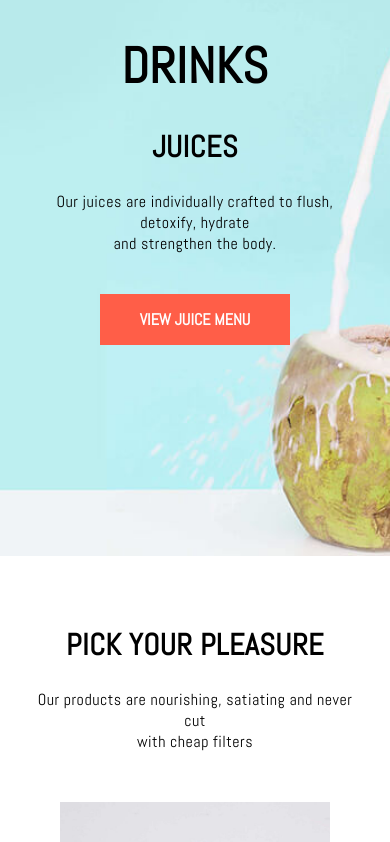
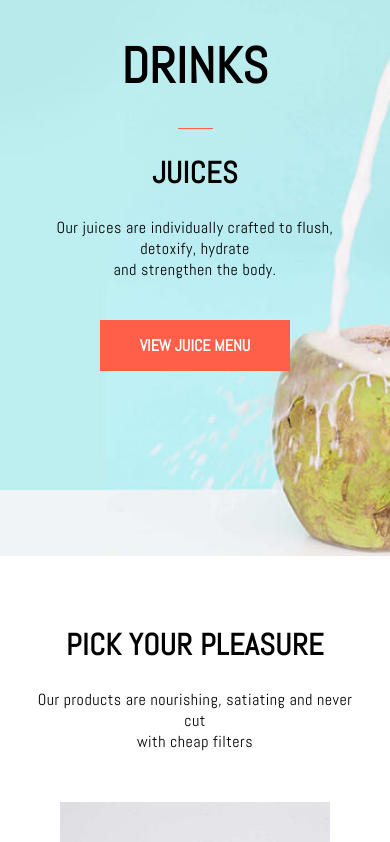
Before and after one commit to cgonz0/juice-served-here, a React (Create React App) app: page / in a window 390 px wide. Shown: the part 1620-2462 px from the top of the page. Built offline with nearby package versions, Linux system fonts and the light colour scheme.

Commit message:
add hlines and fix mobile form appearance

```diff
--- a/src/components/Footer.scss
+++ b/src/components/Footer.scss
@@ -2,7 +2,6 @@
 
 .footer {
   border-top: 1px solid $dividergray;
-  margin-top: 40px;
   padding-top: 30px;
   .footer-1 {
     display: flex;
@@ -30,6 +29,7 @@
           padding-left: 10px;
           box-sizing: border-box;
           border: 1px solid $black;
+          line-height: 1.4;
           &::placeholder {
             font-family: 'Abel', sans-serif;
             font-size: 16px;
@@ -49,6 +49,9 @@
           box-sizing: border-box;
           transition: all 0.25s ease-in-out;
           cursor: pointer;
+          -webkit-appearance: none;
+          -moz-appearance: none;
+          appearance: none;
           &:hover {
             background-color: rgba(255,94,72, .1);
           }
--- a/src/components/Home.js
+++ b/src/components/Home.js
@@ -62,6 +62,7 @@ class Home extends React.Component {
           <div className="drinksHero">
             <div className="container">
               <h1>Drinks</h1>
+              <span className="line"></span>
               <h2>Juices</h2>
               <p>Our juices are individually crafted to flush, detoxify, hydrate
                 <br/>
@@ -128,6 +129,7 @@ class Home extends React.Component {
         <div className="cleanseSection">
           <div className="container">
             <h1>Cleanse</h1>
+            <span className="line"></span>
             <h2>Drink yourself clean</h2>
             <p>You like those cupcakes right?
               <br/>
--- a/src/components/Home.scss
+++ b/src/components/Home.scss
@@ -9,6 +9,14 @@ h1 {
 h2 {
   text-transform: uppercase;
   font-size: 30px;
+}
+
+.line {
+  display: block;
+  width: 35px;
+  height: 1px;
+  background-color: $orange;
+  margin: 0 auto;
 }
 
 //Delivery section
```
